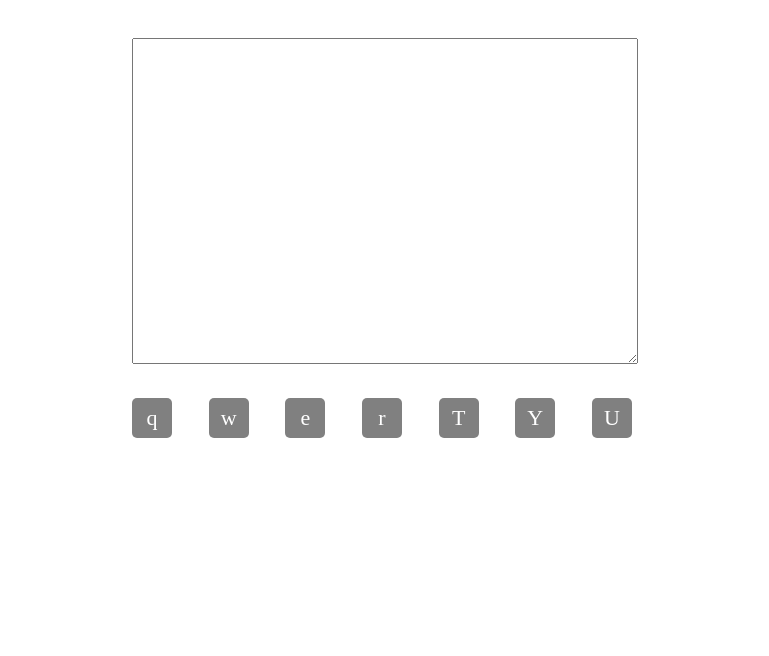
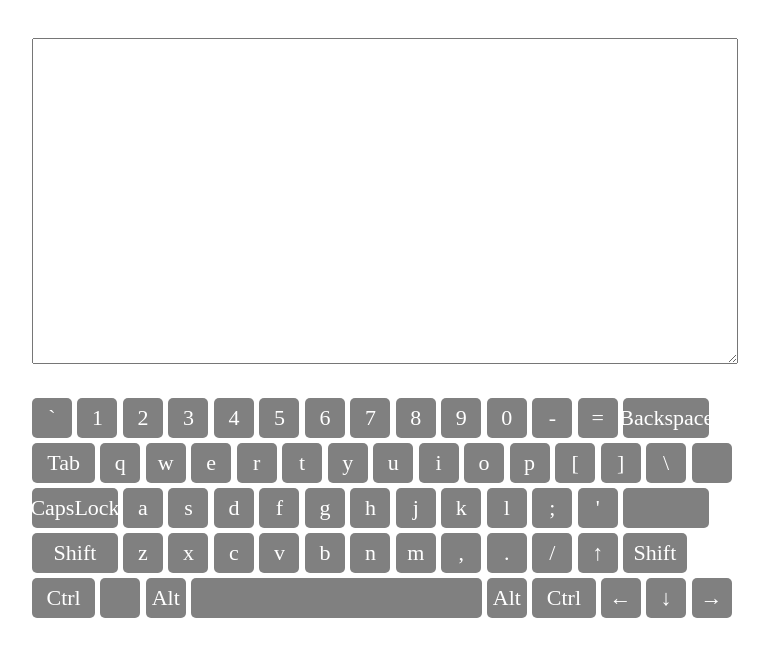
Before and after one commit to Western8/virtual-keyboard, a website with bundled scripts: page index.html in a window 1280 px wide. Shown: the whole page, without its empty margins (258-1027 px from the left). Built offline with nearby package versions, Linux system fonts and the light colour scheme.

Commit message:
feat: add lib keys

```diff
--- a/css/style.css
+++ b/css/style.css
@@ -6,7 +6,7 @@
 }
 
 .wrapper {
-    max-width: 500px;
+    max-width: 700px;
     height: 100vh;;
     margin: auto;
 }
@@ -18,8 +18,24 @@
 }
 
 .keyboard {
+    display: grid;
+    grid-template-columns: repeat(31, 1fr);
+    grid-template-rows: repeat(5, 1fr);
+    justify-content: space-between;
+    /*
+    grid-area: r11;
+    grid-template-areas:
+        "r11 r12 r13 r14 r15 r16 r17 r18 r19 r10 r11 r12 r13 r14 r14"
+        "r1 r1 r1 r14 r15 r16 r17 r18 r19 r10 r11 r12 r13 r14 r15"
+        "r11 r12 r13 r14 r15 r16 r17 r18 r19 r10 r11 r12 r13 r14 r15"
+        "r11 r12 r13 r14 r15 r16 r17 r18 r19 r10 r11 r12 r13 r14 r15"
+        "r11 r12 r13 r14 r15 r16 r17 r18 r19 r10 r11 r12 r13 r14 r15";
+        */
+    gap: 5px;
+    /*
     display: flex;
     flex-direction: column;
+    */
 }
 
 .row {
@@ -30,7 +46,8 @@
 .key {
     width: 40px;
     height: 40px;
-    gap: 10px;
+    /* gap: 10px; */
+    grid-column: span 2;
     border-radius: 5px;
     display: flex;
     align-items: center;
@@ -51,3 +68,18 @@
     font-size: 30px;
     background-color: var(--color-key-active);
 }
+
+.size-middle {
+    width: auto;
+    grid-column: span 3;
+}
+
+.size-big {
+    width: auto;
+    grid-column: span 4;
+}
+
+#Space {
+    width: auto;
+    grid-column: span 13;
+}
--- a/index.html
+++ b/index.html
@@ -9,6 +9,7 @@
     <title>virtual-keyboard</title>
 </head>
 <body>
-    <script src="script.js"></script>
+    <script type="module" src="./js/keys.js"></script>
+    <script type="module" src="script.js"></script>
 </body>
 </html>
--- /dev/null
+++ b/js/keys.js
@@ -0,0 +1,200 @@
+export default [
+  {
+    code: 'KeyQ', keyEnUp: 'Q', keyEnLow: 'q', keyRuUp: 'Й', keyRuLow: 'й',
+  },
+  {
+    code: 'KeyW', keyEnUp: 'W', keyEnLow: 'w', keyRuUp: 'Ц', keyRuLow: 'ц',
+  },
+  {
+    code: 'KeyE', keyEnUp: 'E', keyEnLow: 'e', keyRuUp: 'У', keyRuLow: 'у',
+  },
+  {
+    code: 'KeyR', keyEnUp: 'R', keyEnLow: 'r', keyRuUp: 'К', keyRuLow: 'к',
+  },
+  {
+    code: 'KeyT', keyEnUp: 'T', keyEnLow: 't', keyRuUp: 'Е', keyRuLow: 'е',
+  },
+  {
+    code: 'KeyY', keyEnUp: 'Y', keyEnLow: 'y', keyRuUp: 'Н', keyRuLow: 'н',
+  },
+  {
+    code: 'KeyU', keyEnUp: 'U', keyEnLow: 'u', keyRuUp: 'Г', keyRuLow: 'г',
+  },
+  {
+    code: 'KeyI', keyEnUp: 'I', keyEnLow: 'i', keyRuUp: 'Ш', keyRuLow: 'ш',
+  },
+  {
+    code: 'KeyO', keyEnUp: 'O', keyEnLow: 'o', keyRuUp: 'Щ', keyRuLow: 'щ',
+  },
+  {
+    code: 'KeyP', keyEnUp: 'P', keyEnLow: 'p', keyRuUp: 'З', keyRuLow: 'з',
+  },
+  {
+    code: 'KeyA', keyEnUp: 'A', keyEnLow: 'a', keyRuUp: 'Ф', keyRuLow: 'ф',
+  },
+  {
+    code: 'KeyS', keyEnUp: 'S', keyEnLow: 's', keyRuUp: 'Ы', keyRuLow: 'ы',
+  },
+  {
+    code: 'KeyD', keyEnUp: 'D', keyEnLow: 'd', keyRuUp: 'В', keyRuLow: 'в',
+  },
+  {
+    code: 'KeyF', keyEnUp: 'F', keyEnLow: 'f', keyRuUp: 'А', keyRuLow: 'а',
+  },
+  {
+    code: 'KeyG', keyEnUp: 'G', keyEnLow: 'g', keyRuUp: 'П', keyRuLow: 'п',
+  },
+  {
+    code: 'KeyH', keyEnUp: 'H', keyEnLow: 'h', keyRuUp: 'Р', keyRuLow: 'р',
+  },
+  {
+    code: 'KeyJ', keyEnUp: 'J', keyEnLow: 'j', keyRuUp: 'О', keyRuLow: 'о',
+  },
+  {
+    code: 'KeyK', keyEnUp: 'K', keyEnLow: 'k', keyRuUp: 'Л', keyRuLow: 'л',
+  },
+  {
+    code: 'KeyL', keyEnUp: 'L', keyEnLow: 'l', keyRuUp: 'Д', keyRuLow: 'д',
+  },
+  {
+    code: 'KeyZ', keyEnUp: 'Z', keyEnLow: 'z', keyRuUp: 'Я', keyRuLow: 'я',
+  },
+  {
+    code: 'KeyX', keyEnUp: 'X', keyEnLow: 'x', keyRuUp: 'Ч', keyRuLow: 'ч',
+  },
+  {
+    code: 'KeyC', keyEnUp: 'C', keyEnLow: 'c', keyRuUp: 'С', keyRuLow: 'с',
+  },
+  {
+    code: 'KeyV', keyEnUp: 'V', keyEnLow: 'v', keyRuUp: 'М', keyRuLow: 'м',
+  },
+  {
+    code: 'KeyB', keyEnUp: 'B', keyEnLow: 'b', keyRuUp: 'И', keyRuLow: 'и',
+  },
+  {
+    code: 'KeyN', keyEnUp: 'N', keyEnLow: 'n', keyRuUp: 'Т', keyRuLow: 'т',
+  },
+  {
+    code: 'KeyM', keyEnUp: 'M', keyEnLow: 'm', keyRuUp: 'Ь', keyRuLow: 'ь',
+  },
+
+  {
+    code: 'Digital1', keyEnUp: '!', keyEnLow: '1', keyRuUp: '!', keyRuLow: '1',
+  },
+  {
+    code: 'Digital2', keyEnUp: '@', keyEnLow: '2', keyRuUp: '"', keyRuLow: '2',
+  },
+  {
+    code: 'Digital3', keyEnUp: '#', keyEnLow: '3', keyRuUp: '№', keyRuLow: '3',
+  },
+  {
+    code: 'Digital4', keyEnUp: '$', keyEnLow: '4', keyRuUp: ';', keyRuLow: '4',
+  },
+  {
+    code: 'Digital5', keyEnUp: '%', keyEnLow: '5', keyRuUp: '%', keyRuLow: '5',
+  },
+  {
+    code: 'Digital6', keyEnUp: '^', keyEnLow: '6', keyRuUp: ':', keyRuLow: '6',
+  },
+  {
+    code: 'Digital7', keyEnUp: '&', keyEnLow: '7', keyRuUp: '?', keyRuLow: '7',
+  },
+  {
+    code: 'Digital8', keyEnUp: '*', keyEnLow: '8', keyRuUp: '*', keyRuLow: '8',
+  },
+  {
+    code: 'Digital9', keyEnUp: '(', keyEnLow: '9', keyRuUp: '(', keyRuLow: '9',
+  },
+  {
+    code: 'Digital0', keyEnUp: ')', keyEnLow: '0', keyRuUp: ')', keyRuLow: '0',
+  },
+
+  {
+    code: 'Backquote', keyEnUp: '~', keyEnLow: '`', keyRuUp: 'Ё', keyRuLow: 'ё',
+  },
+  {
+    code: 'Minus', keyEnUp: '_', keyEnLow: '-', keyRuUp: '_', keyRuLow: '-',
+  },
+  {
+    code: 'Equal', keyEnUp: '+', keyEnLow: '=', keyRuUp: '+', keyRuLow: '=',
+  },
+  {
+    code: 'BracketLeft', keyEnUp: '{', keyEnLow: '[', keyRuUp: 'Х', keyRuLow: 'х',
+  },
+  {
+    code: 'BracketRight', keyEnUp: '}', keyEnLow: ']', keyRuUp: 'Ъ', keyRuLow: 'ъ',
+  },
+  {
+    code: 'Semicolon', keyEnUp: ':', keyEnLow: ';', keyRuUp: 'Ж', keyRuLow: 'ж',
+  },
+  {
+    code: 'Quote', keyEnUp: '"', keyEnLow: "'", keyRuUp: 'Э', keyRuLow: 'э',
+  },
+  {
+    code: 'Backslash', keyEnUp: '|', keyEnLow: '\\', keyRuUp: '/', keyRuLow: '\\',
+  },
+  {
+    code: 'Comma', keyEnUp: '<', keyEnLow: ',', keyRuUp: 'Б', keyRuLow: 'б',
+  },
+  {
+    code: 'Period', keyEnUp: '>', keyEnLow: '.', keyRuUp: 'Ю', keyRuLow: 'ю',
+  },
+  {
+    code: 'Slash', keyEnUp: '?', keyEnLow: '/', keyRuUp: ',', keyRuLow: '.',
+  },
+
+  {
+    code: 'ArrowUp', keyEnUp: '↑', keyEnLow: '↑', keyRuUp: '↑', keyRuLow: '↑',
+  },
+  {
+    code: 'ArrowDown', keyEnUp: '↓', keyEnLow: '↓', keyRuUp: '↓', keyRuLow: '↓',
+  },
+  {
+    code: 'ArrowLeft', keyEnUp: '←', keyEnLow: '←', keyRuUp: '←', keyRuLow: '←',
+  },
+  {
+    code: 'ArrowRight', keyEnUp: '→', keyEnLow: '→', keyRuUp: '→', keyRuLow: '→',
+  },
+  {
+    code: 'Backspace', keyEnUp: 'Backspace', keyEnLow: 'Backspace', keyRuUp: 'Backspace', keyRuLow: 'Backspace',
+  },
+  {
+    code: 'Tab', keyEnUp: 'Tab', keyEnLow: 'Tab', keyRuUp: 'Tab', keyRuLow: 'Tab',
+  },
+  {
+    code: 'Delete', keyEnUp: 'Del', keyEnLow: '', keyRuUp: '', keyRuLow: '',
+  },
+  {
+    code: 'CapsLock', keyEnUp: 'CapsLock', keyEnLow: 'CapsLock', keyRuUp: 'CapsLock', keyRuLow: 'CapsLock',
+  },
+  {
+    code: 'Enter', keyEnUp: 'Enter', keyEnLow: '', keyRuUp: '', keyRuLow: '',
+  },
+  {
+    code: 'ShiftLeft', keyEnUp: 'Shift', keyEnLow: 'Shift', keyRuUp: 'Shift', keyRuLow: 'Shift',
+  },
+  {
+    code: 'ShiftRight', keyEnUp: 'Shift', keyEnLow: 'Shift', keyRuUp: 'Shift', keyRuLow: 'Shift',
+  },
+  {
+    code: 'ControlLeft', keyEnUp: 'Ctrl', keyEnLow: 'Ctrl', keyRuUp: 'Ctrl', keyRuLow: 'Ctrl',
+  },
+  {
+    code: 'ControlRight', keyEnUp: 'Ctrl', keyEnLow: 'Ctrl', keyRuUp: 'Ctrl', keyRuLow: 'Ctrl',
+  },
+  {
+    code: 'AltLeft', keyEnUp: 'Alt', keyEnLow: 'Alt', keyRuUp: 'Alt', keyRuLow: 'Alt',
+  },
+  {
+    code: 'AltRight', keyEnUp: 'Alt', keyEnLow: 'Alt', keyRuUp: 'Alt', keyRuLow: 'Alt',
+  },
+  {
+    code: 'MetaLeft', keyEnUp: 'Win', keyEnLow: '', keyRuUp: '', keyRuLow: '',
+  },
+  {
+    code: 'MetaRight', keyEnUp: 'Win', keyEnLow: '', keyRuUp: '', keyRuLow: '',
+  },
+  {
+    code: 'Space', keyEnUp: ' ', keyEnLow: '', keyRuUp: '', keyRuLow: '',
+  },
+];
--- a/script.js
+++ b/script.js
@@ -1,14 +1,21 @@
+import keys from './js/keys.js';
+
 const body = document.querySelector('body');
-let lang = 'en';
-const keys = [
-  { keyEn: 'q', keyRu: 'й', code: 'KeyQ' },
-  { keyEn: 'w', keyRu: 'ц', code: 'KeyW' },
-  { keyEn: 'e', keyRu: 'у', code: 'KeyE' },
-  { keyEn: 'r', keyRu: 'к', code: 'KeyR' },
-  { keyEn: 'T', keyRu: 'е', code: 'KeyT' },
-  { keyEn: 'Y', keyRu: 'н', code: 'KeyY' },
-  { keyEn: 'U', keyRu: 'г', code: 'KeyU' },
-];
+const state = {
+  lang: 'en',
+  shift: false,
+  capsLock: false,
+  up: false,
+};
+
+const keysRow1 = ['Backquote', 'Digital1', 'Digital2', 'Digital3', 'Digital4', 'Digital5', 'Digital6', 'Digital7', 'Digital8', 'Digital9', 'Digital0', 'Minus', 'Equal', 'Backspace'];
+const keysRow2 = ['Tab', 'KeyQ', 'KeyW', 'KeyE', 'KeyR', 'KeyT', 'KeyY', 'KeyU', 'KeyI', 'KeyO', 'KeyP', 'BracketLeft', 'BracketRight', 'Backslash', 'Delete'];
+const keysRow3 = ['CapsLock', 'KeyA', 'KeyS', 'KeyD', 'KeyF', 'KeyG', 'KeyH', 'KeyJ', 'KeyK', 'KeyL', 'Semicolon', 'Quote', 'Enter'];
+const keysRow4 = ['ShiftLeft', 'KeyZ', 'KeyX', 'KeyC', 'KeyV', 'KeyB', 'KeyN', 'KeyM', 'Comma', 'Period', 'Slash', 'ArrowUp', 'ShiftRight'];
+const keysRow5 = ['ControlLeft', 'MetaLeft', 'AltLeft', 'Space', 'AltRight', 'ControlRight', 'ArrowLeft', 'ArrowDown', 'ArrowRight'];
+const keysRows = [...keysRow1, ...keysRow2, ...keysRow3, ...keysRow4, ...keysRow5];
+const keysMiddle = ['Tab', 'ControlLeft', 'ControlRight', 'ShiftRight'];
+const keysBig = ['Backspace', 'CapsLock', 'Enter', 'ShiftLeft'];
 
 const wrapper = document.createElement('div');
 wrapper.classList.add('wrapper');
@@ -26,11 +33,50 @@ function addText(text) {
   input.setRangeText(text, input.selectionStart, input.selectionEnd, 'end');
 }
 
-function pressKey(e) {
-  // e.dataset.code;
-  const text = e.target.dataset.keyEn;
+/*
+function clickKey(e) {
+  let code = e.target.dataset.code;
+  if (code === 'CapsLock') {
+    state.capsLock = !state.capsLock;
+  };
+  state.up = (state.shift && !state.capsLock) || (state.capsLock && !state.shift);
+
+  let text = '';
+  if (state.lang === 'ru') {
+    text = (state.up) ? e.target.dataset.keyRuUp : e.target.dataset.keyRuLow;
+  } else {
+    text = (state.up) ? e.target.dataset.keyEnUp : e.target.dataset.keyEnLow;
+  }
+  //const text = e.target.dataset.keyEnUp;
   // input.textContent += symb;
   // let textContent = input.textContent;
+  addText(text);
+}
+*/
+
+function mousedownKey(e) {
+  const { code } = e.target.dataset;
+  if (code === 'ShiftLeft' || code === 'ShiftRight') {
+    state.shift = true;
+  }
+}
+
+function mouseupKey(e) {
+  const { code } = e.target.dataset;
+  if (code === 'ShiftLeft' || code === 'ShiftRight') {
+    state.shift = false;
+  }
+  if (code === 'CapsLock') {
+    state.capsLock = !state.capsLock;
+  }
+  state.up = (state.shift && !state.capsLock) || (state.capsLock && !state.shift);
+
+  let text = '';
+  if (state.lang === 'ru') {
+    text = (state.up) ? e.target.dataset.keyRuUp : e.target.dataset.keyRuLow;
+  } else {
+    text = (state.up) ? e.target.dataset.keyEnUp : e.target.dataset.keyEnLow;
+  }
   addText(text);
 }
 
@@ -45,7 +91,7 @@ function pressKeyup(e) {
   const key = document.getElementById(e.code);
   if (key) {
     key.classList.remove('active');
-    addText(key.dataset.keyEn);
+    addText(key.dataset.keyEnUp);
   }
 }
 
@@ -59,26 +105,60 @@ function createRow() {
 function createKey(row, objKey) {
   const key = document.createElement('div');
   key.classList.add('key');
+  if (keysMiddle.includes(objKey.code)) {
+    key.classList.add('size-middle');
+  } else if (keysBig.includes(objKey.code)) {
+    key.classList.add('size-big');
+  }
   key.id = objKey.code;
   key.dataset.code = objKey.code;
-  key.dataset.keyEn = objKey.keyEn;
-  key.textContent = objKey.keyEn;
-  key.addEventListener('click', pressKey);
+  key.dataset.keyEnUp = objKey.keyEnUp;
+  key.dataset.keyEnLow = objKey.keyEnLow;
+  key.dataset.keyRuUp = objKey.keyRuUp;
+  key.dataset.keyRuLow = objKey.keyRuLow;
+  key.textContent = objKey.keyEnLow;
+  // key.addEventListener('click', clickKey);
+  key.addEventListener('mousedown', mousedownKey);
+  key.addEventListener('mouseup', mouseupKey);
   row.append(key);
 }
 
+keysRows.forEach((item) => {
+  const keyItem = keys.find((k) => (k.code === item));
+  createKey(keyboard, keyItem);
+});
+
+/*
 let row = createRow();
+keysRow1.forEach((item) => {
+  const keyItem = keys.find((k) => (k.code === item));
+  createKey(row, keyItem);
+});
 
-keys.forEach((item) => {
-  createKey(row, item);
+row = createRow();
+keysRow2.forEach((item) => {
+  const keyItem = keys.find((k) => (k.code === item));
+  createKey(row, keyItem);
 });
+
+row = createRow();
+keysRow3.forEach((item) => {
+  const keyItem = keys.find((k) => (k.code === item));
+  createKey(row, keyItem);
+});
+
+row = createRow();
+keysRow4.forEach((item) => {
+  const keyItem = keys.find((k) => (k.code === item));
+  createKey(row, keyItem);
+});
+
+row = createRow();
+keysRow5.forEach((item) => {
+  const keyItem = keys.find((k) => (k.code === item));
+  createKey(row, keyItem);
+});
+*/
 
 document.addEventListener('keydown', pressKeydown);
 document.addEventListener('keyup', pressKeyup);
-
-/*
-function getPos() {
-  let pos = input.selectionStart;
-  return pos;
-}
-*/
```
Also changed, not shown: .eslintrc.js.
